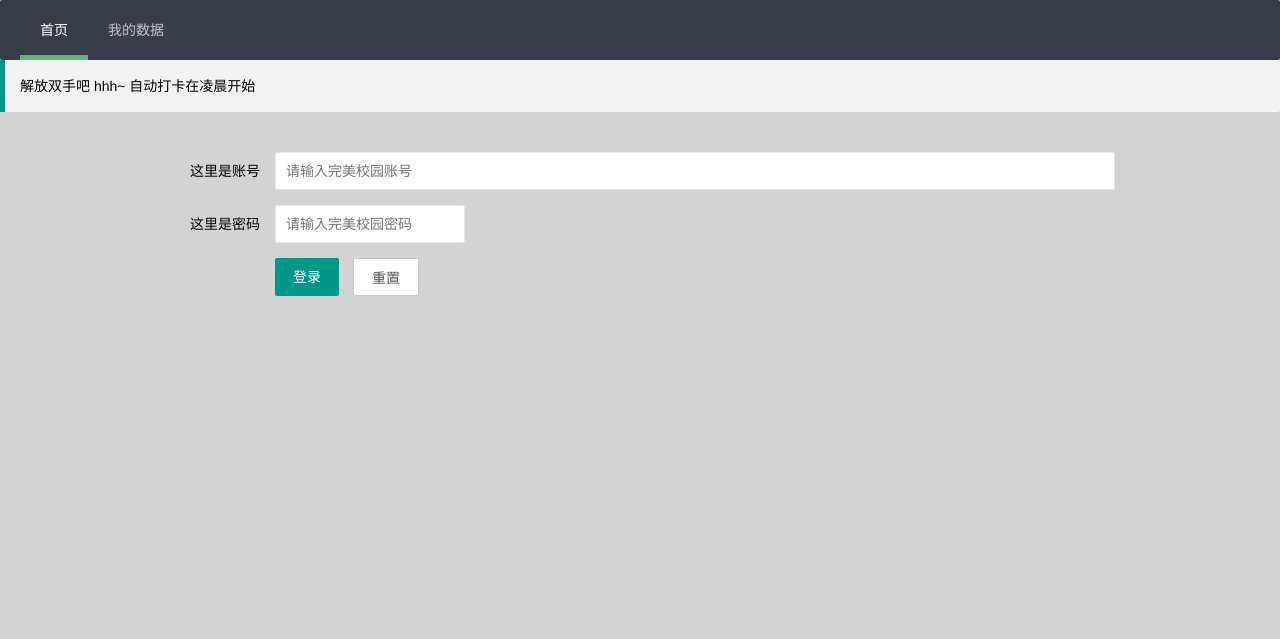
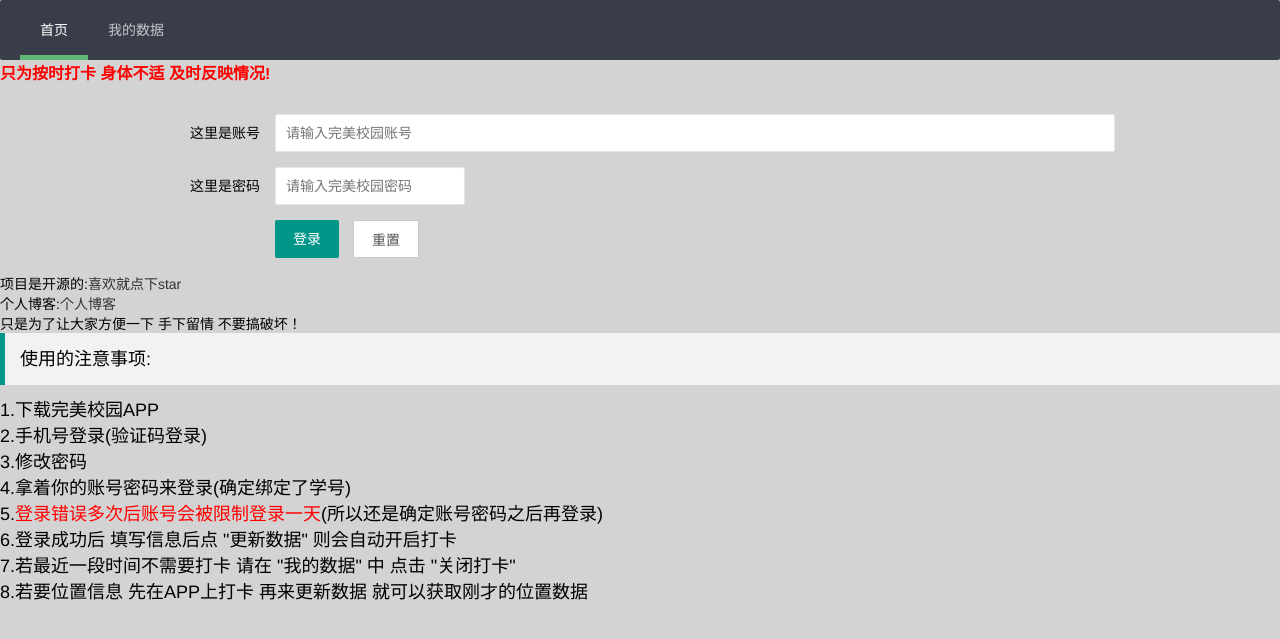
Before and after one commit to wdkang123/AutoFuckWM, a Flask app: page /index in a window 1280 px wide. Shown: the top 639 px of the page. Run offline with Flask 2, Linux system fonts and the light colour scheme; parts of the project's set-up code (start-up, migrations or seed data) failed here and were passed over; some libraries are stand-ins or nearby versions.

Commit message:
修复了一些bug 加了一些内容 美化了一些显示的地方

```diff
--- a/main.py
+++ b/main.py
@@ -261,12 +261,18 @@ def get_my_data(username=None, password=None):
     rows = dao.execute_sql(sql)
     dao.close()
     # 用户的打卡数据
-    item = {}
-    item['id'] = rows[0][0]
-    item['username'] = rows[0][1]
-    item['password'] = rows[0][2]
-    item['data'] = rows[0][3]
-    item['status'] = rows[0][4]
+    try:
+        # 这里如果用户本身没有保存过数据 那么获取就会为空
+        # 而且会报错
+        item = {}
+        item['id'] = rows[0][0]
+        item['username'] = rows[0][1]
+        item['password'] = rows[0][2]
+        item['data'] = rows[0][3]
+        item['status'] = rows[0][4]
+    except Exception:
+        error_string = "数据库没数据 先点更新数据 就可以查看个人数据了"
+        return render_template('error.html', error_string=error_string)
     return render_template('my_data.html', user_data=item, declared_data=declared_data)
 
 
@@ -297,10 +303,10 @@ def fuck_all():
     data_list = []
     for row in rows:
         item = {}
-        item['id'] = row[0]
+        # item['id'] = row[0]
         item['username'] = row[1]
         # 新增密码注释掉 为了安全
-        item['password'] = "***"
+        # item['password'] = "***"
         item['status'] = row[4]
         data = base64.b64decode(row[3]).decode("utf-8")
         data = json.loads(data)
--- a/templates/getData.html
+++ b/templates/getData.html
@@ -85,7 +85,7 @@
 
 
           <blockquote class="layui-elem-quote">
-            下面获取的数据 不需要修改 如果要修改请去打一次卡 就会改变
+            下面获取的数据 不需要修改 如果要修改请去APP里打一次卡 就会获取最新的打卡数据
           </blockquote>
           <!--
           user_data['areaStr'] = data['areaStr']
--- a/templates/index.html
+++ b/templates/index.html
@@ -14,9 +14,9 @@
       <li class="layui-nav-item layui-this"><a href="">首页</a></li>
       <li class="layui-nav-item"><a href="">我的数据</a></li>
     </ul>
-    <blockquote class="layui-elem-quote">
-      解放双手吧 hhh~ 自动打卡在凌晨开始
-    </blockquote>
+    <div style="font-size: 16px; color: red; font-weight: bold;">
+      只为按时打卡 身体不适 及时反映情况!
+    </div>
     <div class="layui-container">
       <div class="layui-row">
         <div class="layui-col-md1" style="background-color: lightgrey; color: lightgrey;">
@@ -52,6 +52,39 @@
       </div>
     </div>
 
+    <!-- 这部分是我自己加的 和项目没啥关系 -->
+    <div>
+      项目是开源的:<a href="https://github.com/wdkang123">喜欢就点下star</a>
+    </div>
+    <div>
+      个人博客:<a href="http://wdkang.top">个人博客</a>
+    </div>
+    <div>
+      只是为了让大家方便一下 手下留情 不要搞破坏！
+    </div>
+    <!-- --- -->
+
+    <blockquote class="layui-elem-quote" style="font-size: 18px;">
+      使用的注意事项:
+    </blockquote>
+    <div style="font-size: 18px;">
+      1.下载完美校园APP
+      <br>
+      2.手机号登录(验证码登录)
+      <br>
+      3.修改密码
+      <br>
+      4.拿着你的账号密码来登录(确定绑定了学号)
+      <br>
+      5.<span style="color: red;">登录错误多次后账号会被限制登录一天</span>(所以还是确定账号密码之后再登录)
+      <br>
+      6.登录成功后 填写信息后点 "更新数据" 则会自动开启打卡
+      <br>
+      7.若最近一段时间不需要打卡 请在 "我的数据" 中 点击 "关闭打卡"
+      <br>
+      8.若要位置信息 先在APP上打卡 再来更新数据 就可以获取刚才的位置数据
+      <br>
+    </div>
 
     <script src="{{ url_for('static', filename='layui/layui.js') }}"></script>
     <script>
```
Also changed, not shown: templates/error.html (+8 -1 lines), templates/fuck_all.html (+29 -13 lines), templates/my_data.html (+18 -7 lines), 1 other file.
